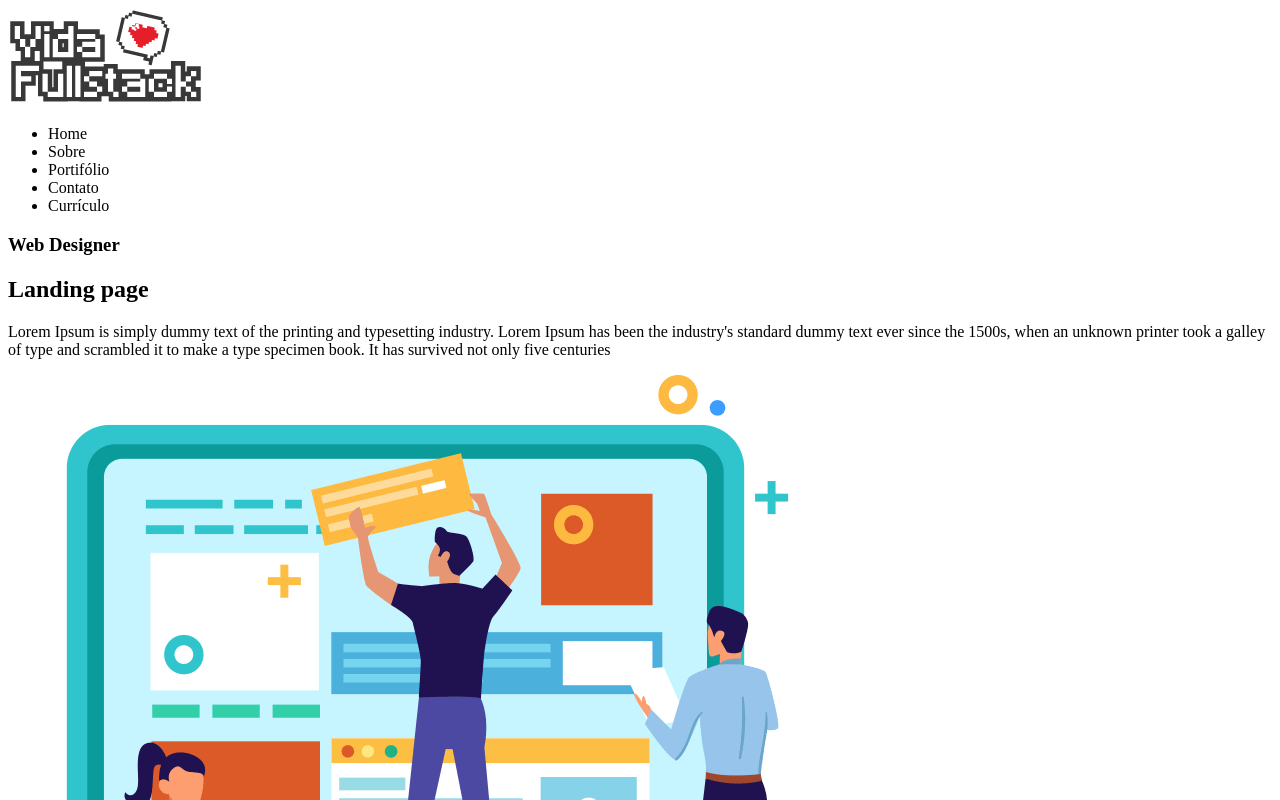
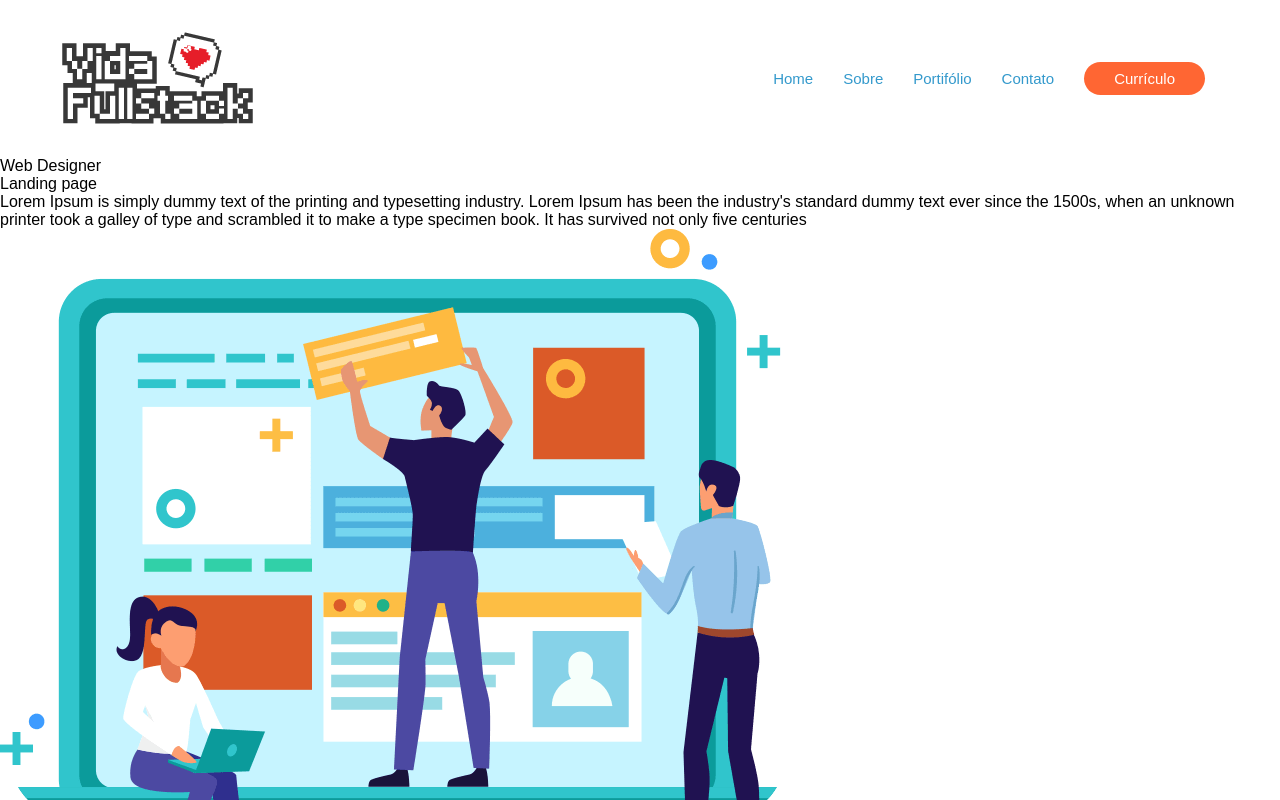
Before and after one commit to gabriel8programmer/hands-one-project, a plain HTML site: page index.html in a window 1280 px wide. Shown: the top 800 px of the page. Drawn offline with Linux system fonts and the light colour scheme.

Commit message:
created folder css for the css files and changed structure of the file index.html

```diff
--- /dev/null
+++ b/Assets/css/header.css
@@ -0,0 +1,20 @@
+header {
+  display: flex;
+  justify-content: space-between;
+  align-items: center;
+  padding: 30px 60px;
+}
+
+header ul {
+  display: flex;
+}
+
+header ul li {
+  margin: 0 15px;
+  font-size: 15px;
+  font-weight: 0;
+}
+
+header ul li a {
+  color: #39c;
+}
--- /dev/null
+++ b/Assets/css/style.css
@@ -0,0 +1,28 @@
+@import url(./header.css);
+
+/* CSS RESET */
+* {
+  padding: 0;
+  margin: 0;
+  font-size: 100%;
+  border: none;
+  list-style-type: none;
+  text-decoration: none;
+  font-weight: lighter;
+  font-family: Arial, Helvetica, sans-serif;
+}
+
+/* END CSS RESET */
+
+/* CLASSIES */
+.btn {
+  padding: 8px 30px;
+  border-radius: 50px;
+  color: #fff;
+}
+
+.btn-orange {
+  background-color: #f63;
+}
+
+/* END CLASSIES */
--- a/index.html
+++ b/index.html
@@ -6,6 +6,7 @@
   <meta http-equiv="X-UA-Compatible" content="IE=edge">
   <meta name="viewport" content="width=device-width, initial-scale=1.0">
   <title>HandONE Project for my Portifolio</title>
+  <link rel="stylesheet" type="text/css" href="./Assets/css/style.css" />
 </head>
 
 <body>
@@ -14,12 +15,28 @@
     <img src="./Assets/images/logo.png" />
     <nav>
       <ul>
-        <li>Home</li>
-        <li>Sobre</li>
-        <li>Portifólio</li>
-        <li>Contato</li>
         <li>
-          <a>
+          <a href="#">
+            Home
+          </a>
+        </li>
+        <li>
+          <a href="#">
+            Sobre
+          </a>
+        </li>
+        <li>
+          <a href="#">
+            Portifólio
+          </a>
+        </li>
+        <li>
+          <a href="#">
+            Contato
+          </a>
+        </li>
+        <li>
+          <a href="#" class="btn btn-orange">
             Currículo
           </a>
         </li>
@@ -51,17 +68,17 @@
   <footer>
     <ul>
       <li>
-        <a>
+        <a href="#">
           <img src="./Assets/images/logo-insta.png" />
         </a>
       </li>
       <li>
-        <a>
+        <a href="#">
           <img src="./Assets/images/logo-twitter.png" />
         </a>
       </li>
       <li>
-        <a>
+        <a href="#">
           <img src="./Assets/images/logo-facebook.png" />
         </a>
       </li>
```
